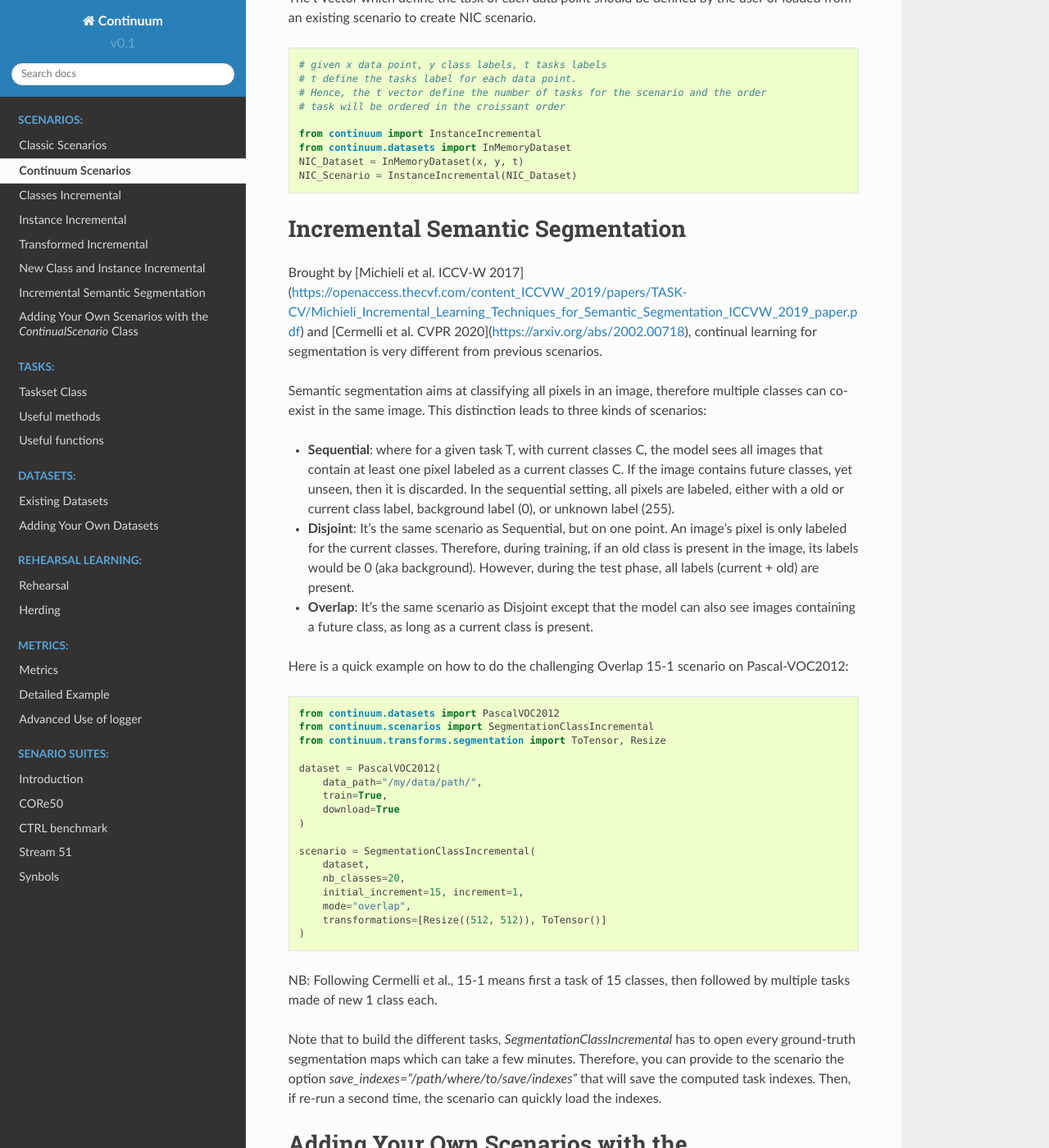
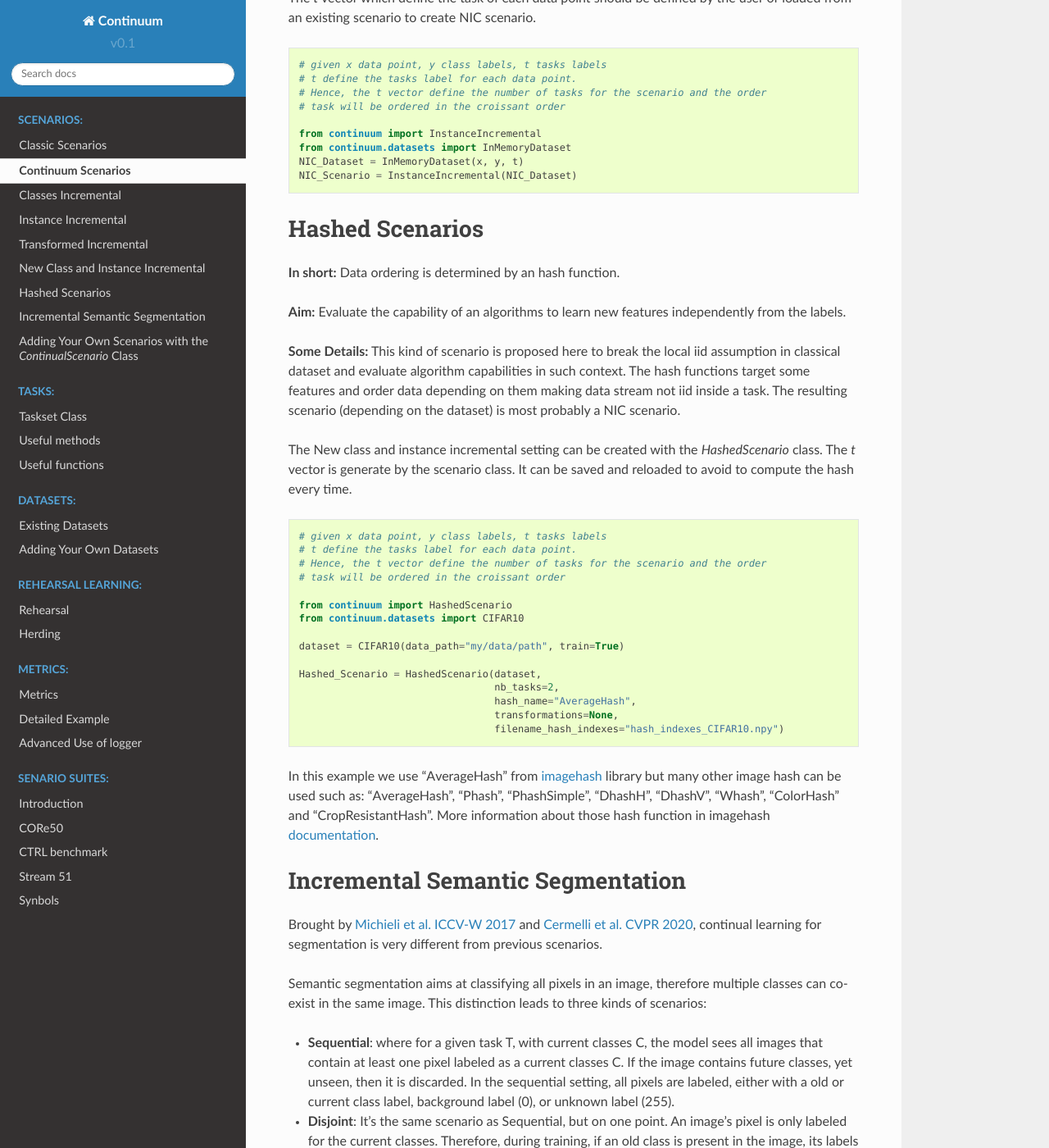
Before and after one commit to Continvvm/continuum, a Sphinx documentation site: the page built from docs/_tutorials/scenarios/scenarios.rst, in a window 1280 px wide and 1400 px high, scrolled down 5959 px. Shown: the whole window at 82% size. Built offline with Sphinx 7.4.7 and the Read the Docs theme 2.0.0, drawn with Linux system fonts in a browser that asks for light colours.

Commit message:
add documentation about hashed scenarios

```diff
--- a/docs/_tutorials/scenarios/scenarios.rst
+++ b/docs/_tutorials/scenarios/scenarios.rst
@@ -322,11 +322,52 @@ The `t` vector which define the task of each data point should be defined by the
     NIC_Scenario = InstanceIncremental(NIC_Dataset)
 
 
+Hashed Scenarios
+----------------------------------
+
+**In short:** Data ordering is determined by an hash function.
+
+**Aim:** Evaluate the capability of an algorithms to learn new features independently from the labels.
+
+**Some Details:**
+This kind of scenario is proposed here to break the local iid assumption in classical dataset and evaluate algorithm
+capabilities in such context. The hash functions target some features and order data depending
+on them making data stream not iid inside a task. The resulting scenario (depending on the dataset)
+is most probably a NIC scenario.
+
+
+The New class and instance incremental setting can be created with the `HashedScenario` class.
+The `t` vector is generate by the scenario class.
+It can be saved and reloaded to avoid to compute the hash every time.
+
+.. code-block:: python
+
+    # given x data point, y class labels, t tasks labels
+    # t define the tasks label for each data point.
+    # Hence, the t vector define the number of tasks for the scenario and the order
+    # task will be ordered in the croissant order
+
+    from continuum import HashedScenario
+    from continuum.datasets import CIFAR10
+
+    dataset = CIFAR10(data_path="my/data/path", train=True)
+
+    Hashed_Scenario = HashedScenario(dataset,
+                                     nb_tasks=2,
+                                     hash_name="AverageHash",
+                                     transformations=None,
+                                     filename_hash_indexes="hash_indexes_CIFAR10.npy")
+
+
+In this example we use "AverageHash" from `imagehash <https://github.com/JohannesBuchner/imagehash>`__ library but many other image hash can be used such as:
+"AverageHash", "Phash", "PhashSimple", "DhashH", "DhashV", "Whash", "ColorHash" and "CropResistantHash".
+More information about those hash function in imagehash `documentation <https://github.com/JohannesBuchner/imagehash>`__.
+
 Incremental Semantic Segmentation
 ---------------------------------
 
-Brought by [Michieli et al. ICCV-W 2017](https://openaccess.thecvf.com/content_ICCVW_2019/papers/TASK-CV/Michieli_Incremental_Learning_Techniques_for_Semantic_Segmentation_ICCVW_2019_paper.pdf)
-and [Cermelli et al. CVPR 2020](https://arxiv.org/abs/2002.00718), continual learning
+Brought by `Michieli et al. ICCV-W 2017 <https://openaccess.thecvf.com/content_ICCVW_2019/papers/TASK-CV/Michieli_Incremental_Learning_Techniques_for_Semantic_Segmentation_ICCVW_2019_paper.pdf>`__
+and `Cermelli et al. CVPR 2020 <https://arxiv.org/abs/2002.00718>`__, continual learning
 for segmentation is very different from previous scenarios.
 
 Semantic segmentation aims at classifying all pixels in an image, therefore
```
